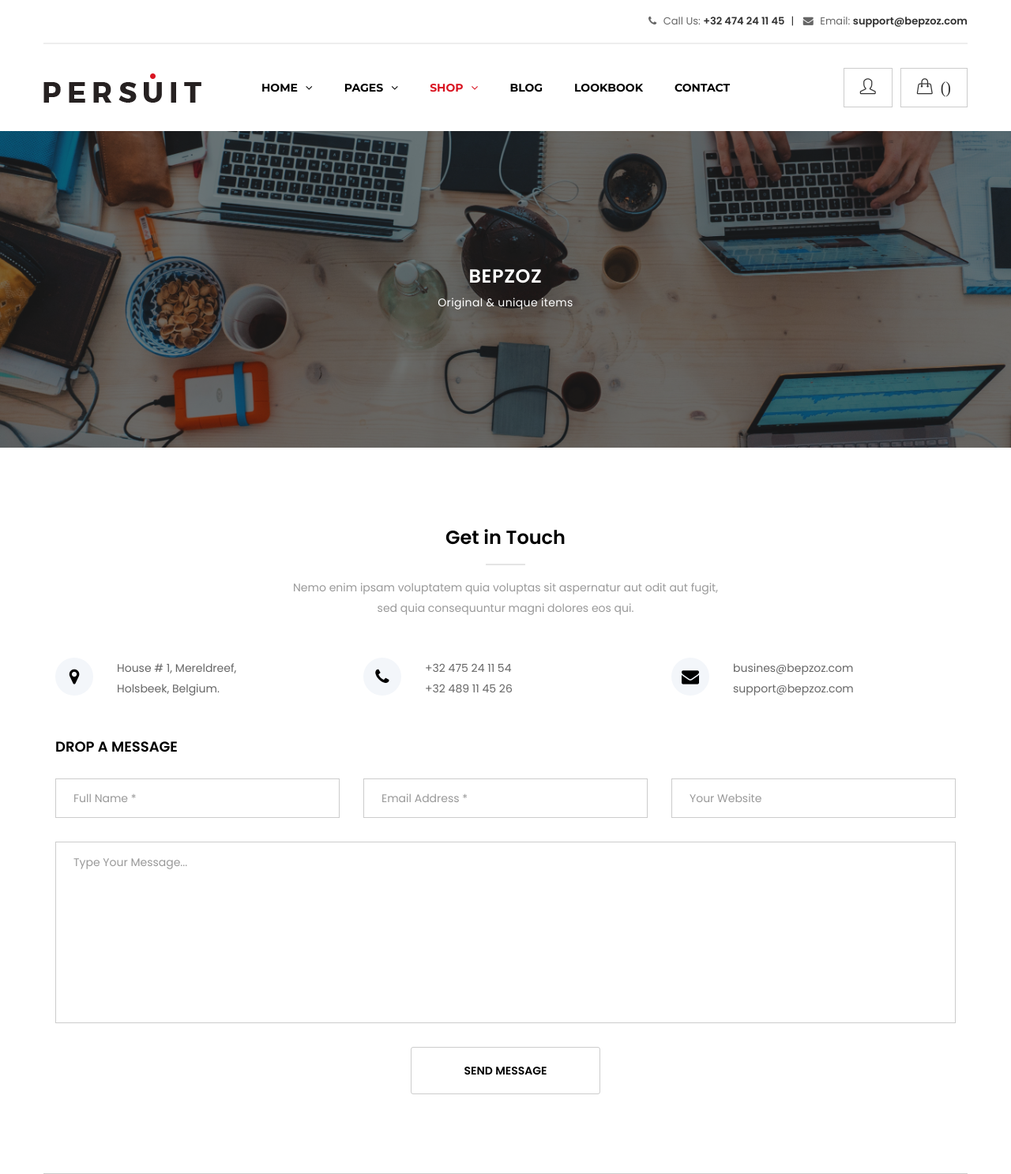
After one commit to michiels89/BePZOZ_2.0, a PHP site: template resources/views/contact/index.twig in a window 1280 px wide. The commit adds this page. Shown: the top 1487 px of the page at 79% size. Run offline with PHP 8.4, Linux system fonts and the light colour scheme; the template is opened without the code that fills it, so the values that code supplies are empty; some libraries are stand-ins or nearby versions; some web fonts are replaced.

Commit message:
'contact'

```diff
--- a/app/container.php
+++ b/app/container.php
@@ -57,6 +57,9 @@ return [
     Payment::class =>function(ContainerInterface $c) {
         return new Payment;
     },
+    Login::class =>function(ContainerInterface $c) {
+        return new Login;
+    },
 
     Basket::class => function(ContainerInterface $c){
       return new Basket(
--- /dev/null
+++ b/resources/views/contact/index.twig
@@ -0,0 +1,72 @@
+{% extends 'templates/app.twig' %}
+
+
+{% block content %}
+
+    <!--================Contact Area =================-->
+        <section class="contact_area p_100">
+            <div class="container">
+                <div class="contact_title">
+                    <h2>Get in Touch</h2>
+                    <p>Nemo enim ipsam voluptatem quia voluptas sit aspernatur aut odit aut fugit, sed quia consequuntur magni dolores eos qui.</p>
+                </div>
+                <div class="row contact_details">
+                    <div class="col-lg-4 col-md-6">
+                        <div class="media">
+                            <div class="d-flex">
+                                <i class="fa fa-map-marker" aria-hidden="true"></i>
+                            </div>
+                            <div class="media-body">
+                                <p>House # 1, Mereldreef,<br />Holsbeek, Belgium.</p>
+                            </div>
+                        </div>
+                    </div>
+                    <div class="col-lg-4 col-md-6">
+                        <div class="media">
+                            <div class="d-flex">
+                                <i class="fa fa-phone" aria-hidden="true"></i>
+                            </div>
+                            <div class="media-body">
+                                <a href="tel:+32475241154">+32 475 24 11 54</a>
+                                <a href="tel:+32489114526">+32 489 11 45 26</a>
+                            </div>
+                        </div>
+                    </div>
+                    <div class="col-lg-4 col-md-6">
+                        <div class="media">
+                            <div class="d-flex">
+                                <i class="fa fa-envelope" aria-hidden="true"></i>
+                            </div>
+                            <div class="media-body">
+                                <a href="mailto:busines@bepzoz.com">busines@bepzoz.com</a>
+                                <a href="mailto:support@bepzoz.com">support@bepzoz.com</a>
+                            </div>
+                        </div>
+                    </div>
+                </div>
+                <div class="contact_form_inner">
+                    <h3>Drop a Message</h3>
+                    <form class="contact_us_form row" action="#" method="post" id="contactForm" novalidate="novalidate">
+                        <div class="form-group col-lg-4">
+                            <input type="text" class="form-control" id="name" name="name" placeholder="Full Name *">
+                        </div>
+                        <div class="form-group col-lg-4">
+                            <input type="email" class="form-control" id="email" name="email" placeholder="Email Address *">
+                        </div>
+                        <div class="form-group col-lg-4">
+                            <input type="text" class="form-control" id="website" name="website" placeholder="Your Website">
+                        </div>
+                        <div class="form-group col-lg-12">
+                            <textarea class="form-control" name="message" id="message" rows="1" placeholder="Type Your Message..."></textarea>
+                        </div>
+                        <div class="form-group col-lg-12">
+                            <button type="submit" value="submit" class="btn update_btn form-control">Send Message</button>
+                        </div>
+                    </form>
+                </div>
+            </div>
+        </section>
+        <!--================End Contact Area =================-->
+
+
+{% endblock %}
--- a/resources/views/templates/partials/navigation.twig
+++ b/resources/views/templates/partials/navigation.twig
@@ -111,7 +111,7 @@
                                 </li>
                                 <li class="nav-item"><a class="nav-link" href="#">Blog</a></li>
                                 <li class="nav-item"><a class="nav-link" href="#">lookbook</a></li>
-                                <li class="nav-item"><a class="nav-link" href="contact.html">Contact</a></li>
+                                <li class="nav-item"><a class="nav-link" href="{{ path_for('contact.index')}}">Contact</a></li>
                             </ul>
                             <ul class="navbar-nav justify-content-end">
 <!--                                <li class="search_icon"><a href="#"><i class="icon-magnifier icons"></i></a></li>-->
```
Also changed, not shown: app/Controllers/ContactController.php (added, +25 -0 lines), app/Controllers/LoginController.php (+74 -45 lines), app/Models/Login.php (added, +25 -0 lines), app/routes.php (+7 -1 lines), resources/views/login/index.twig (+92 -0 lines).
